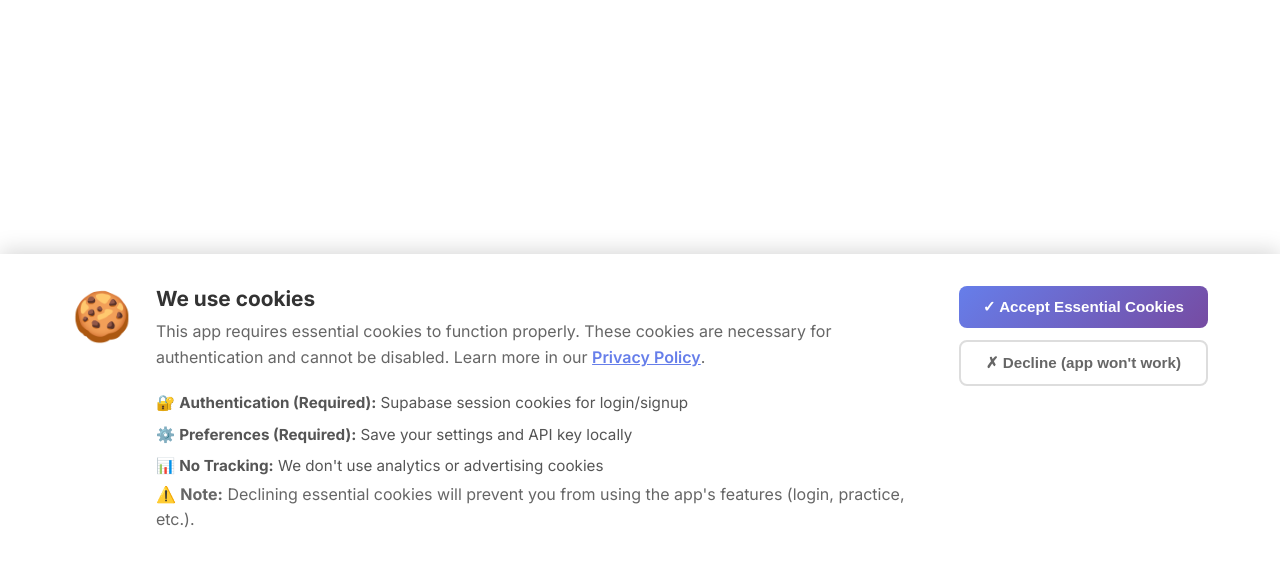
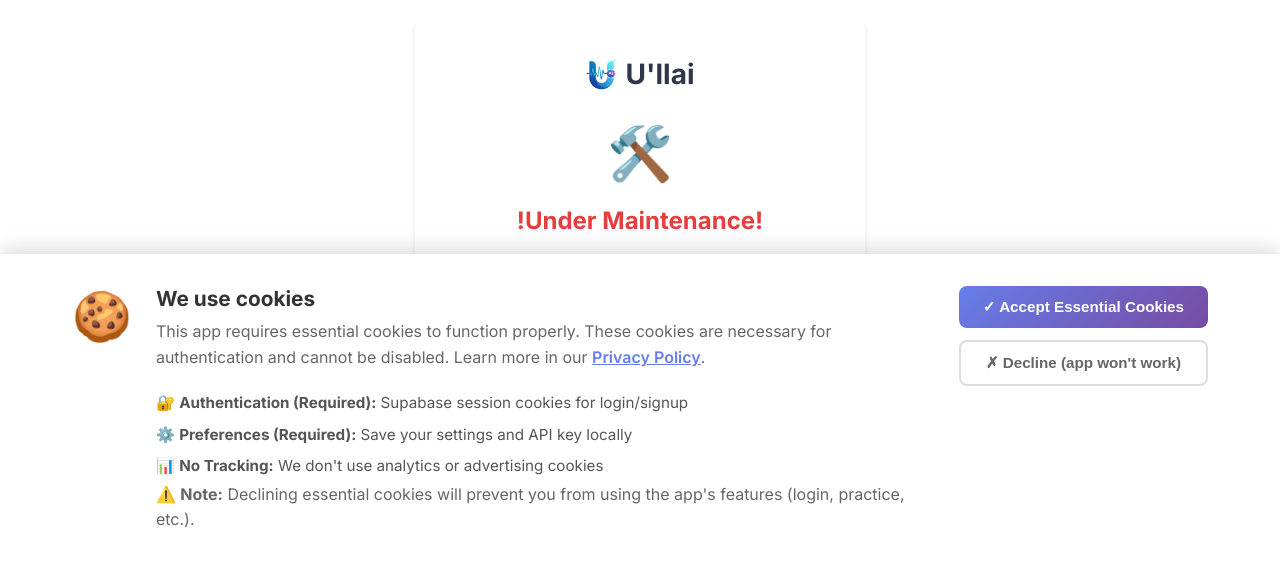
Before and after one commit to sanjeethflautist/ProSpeak, a Vue app: page /maintenance in a window 1280 px wide. Shown: the part 219-784 px from the top of the page. Built offline with nearby package versions, Linux system fonts and the light colour scheme; no server answers.

Commit message:
Add maintenance page and force redirect

```diff
--- a/src/router/index.js
+++ b/src/router/index.js
@@ -1,6 +1,7 @@
 import { createRouter, createWebHistory } from 'vue-router'
 import { useAuthStore } from '../stores/auth'
 import LoginView from '../views/LoginView.vue'
+import MaintenanceView from '../views/MaintenanceView.vue'
 import ForgotPasswordView from '../views/ForgotPasswordView.vue'
 import ResetPasswordView from '../views/ResetPasswordView.vue'
 import PracticeView from '../views/PracticeView.vue'
@@ -15,7 +16,13 @@
 const routes = [
   {
     path: '/',
-    redirect: '/login'
+    redirect: '/maintenance'
+  },
+  {
+    path: '/maintenance',
+    name: 'Maintenance',
+    component: MaintenanceView,
+    meta: { requiresAuth: false }
   },
   {
     path: '/login',
@@ -89,11 +96,20 @@
   history: createWebHistory(),
   routes,
   scrollBehavior(to, from, savedPosition) {
-    // Always scroll to top when navigating to a new route
-    return { top: 0, behavior: 'instant' }
+    return { top: 0 }
   }
 })
 
+router.beforeEach((to, from, next) => {
+  // Always redirect to maintenance page
+  if (to.path !== '/maintenance') {
+    next('/maintenance')
+  } else {
+    next()
+  }
+})
+
+/*
 router.beforeEach((to, from, next) => {
   const authStore = useAuthStore()
 
@@ -105,5 +121,6 @@
     next()
   }
 })
+*/
 
 export default router
--- /dev/null
+++ b/src/views/MaintenanceView.vue
@@ -0,0 +1,97 @@
+<template>
+  <div class="maintenance-container">
+    <div class="maintenance-card">
+      <div class="logo">
+        <h1><img src="/ullai-logo.png" alt="U'llai" class="logo-image" /> U'llai</h1>
+      </div>
+
+      <div class="maintenance-content">
+        <div class="icon-container">
+          <span class="maintenance-icon">🛠️</span>
+        </div>
+
+        <h2>!Under Maintenance!</h2>
+        <p class="message">Sorry! We are fixing some bugs of Ullai.in</p>
+        <p class="sub-message">We will be back soon...</p>
+      </div>
+    </div>
+  </div>
+</template>
+
+<style scoped>
+.maintenance-container {
+  min-height: 100vh;
+  display: flex;
+  align-items: center;
+  justify-content: center;
+  background-color: white;
+  padding: 1rem;
+}
+
+.maintenance-card {
+  background: white;
+  padding: 2.5rem;
+  border-radius: 12px;
+  box-shadow: 0 4px 6px -1px rgba(0, 0, 0, 0.1), 0 2px 4px -1px rgba(0, 0, 0, 0.06);
+  width: 100%;
+  max-width: 450px;
+  text-align: center;
+}
+
+.logo {
+  margin-bottom: 2rem;
+}
+
+.logo h1 {
+  font-size: 1.75rem;
+  font-weight: 700;
+  color: #2d3748;
+  display: flex;
+  align-items: center;
+  justify-content: center;
+  gap: 0.5rem;
+  margin: 0;
+}
+
+.logo-image {
+  height: 32px;
+  width: auto;
+}
+
+.maintenance-content {
+  display: flex;
+  flex-direction: column;
+  align-items: center;
+}
+
+.icon-container {
+  font-size: 3rem;
+  margin-bottom: 1.5rem;
+  animation: pulse 2s infinite;
+}
+
+h2 {
+  color: #e53e3e;
+  font-size: 1.5rem;
+  font-weight: 700;
+  margin-bottom: 1rem;
+}
+
+.message {
+  font-size: 1.125rem;
+  color: #4a5568;
+  margin-bottom: 0.5rem;
+  line-height: 1.5;
+}
+
+.sub-message {
+  color: #718096;
+  font-size: 1rem;
+}
+
+@keyframes pulse {
+  0% { transform: scale(1); }
+  50% { transform: scale(1.1); }
+  100% { transform: scale(1); }
+}
+</style>
```
